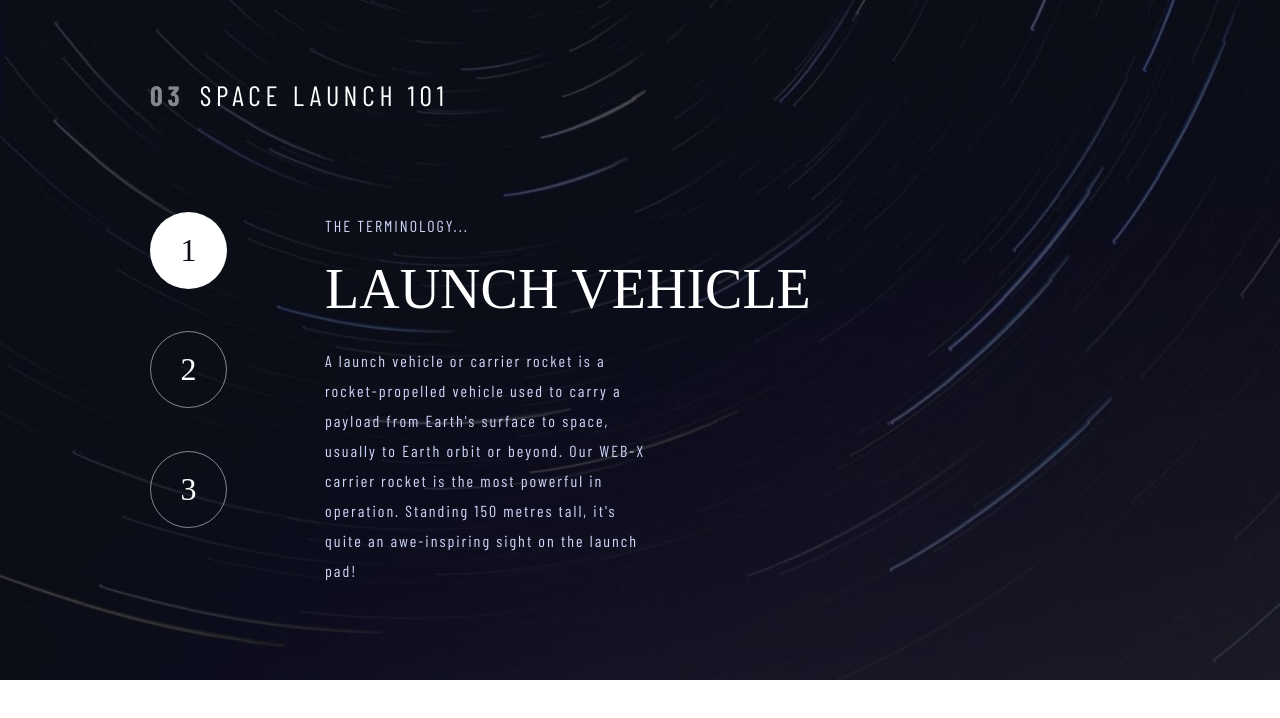
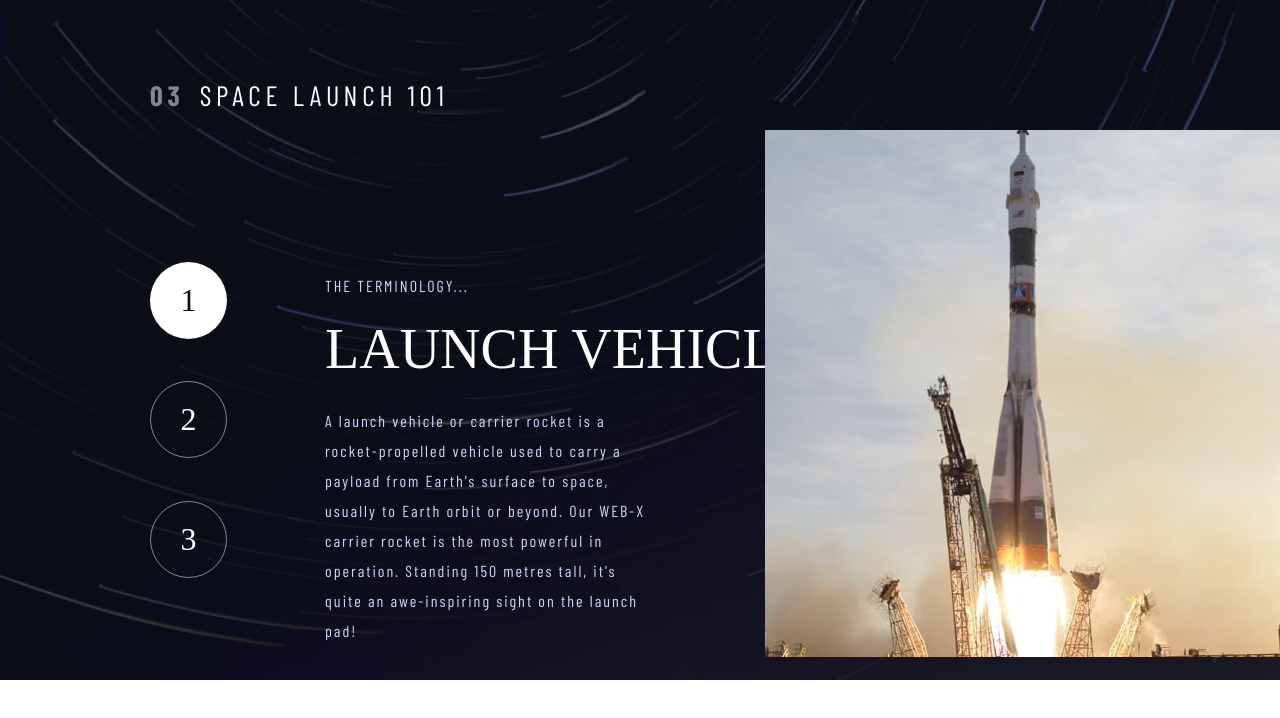
Before and after one commit to thequeenbeebs/space-is-fun, a plain HTML site: page technology-vehicle.html in a window 1280 px wide. Shown: the part 120-838 px from the top of the page. Before the commit the page ends 800 px from the top, so only its background shows below. Drawn offline with nearby package versions, Linux system fonts and the light colour scheme; a web font is replaced by a local one.

Commit message:
technology vehicle styling

```diff
--- a/styles.css
+++ b/styles.css
@@ -305,6 +305,7 @@ p {
 
 .tech-body {
   margin-left: 150px;
+  margin-top: 150px;
 }
 
 .uppercase {
@@ -313,10 +314,17 @@ p {
 
 .tech-text {
   position: absolute;
-  top: 315px;
+  top: 375px;
   left: 325px;
 }
 
 .tech-paragraph {
   width: 35%;
+  margin-bottom: 150px;
 }
+
+.tech-image {
+  position: absolute;
+  right: 0;
+  top: 250px;
+}
--- a/technology-vehicle.html
+++ b/technology-vehicle.html
@@ -42,6 +42,8 @@
       </p>
     </div>
 
+    <img class="tech-image" src="assets/technology/image-launch-vehicle-portrait.jpg" alt="launch-vehicle-image"/>
+
   </div>
 
 </body>
```
